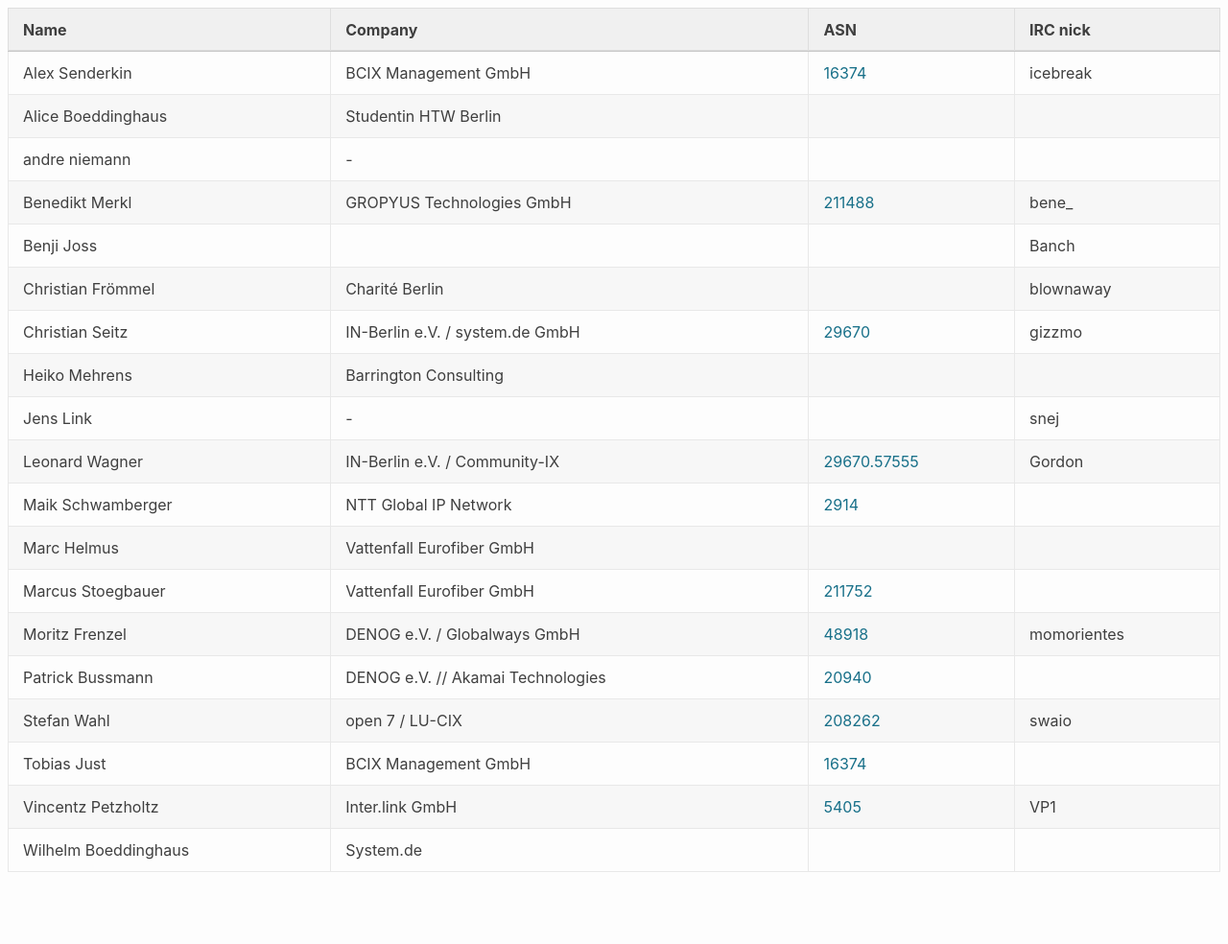
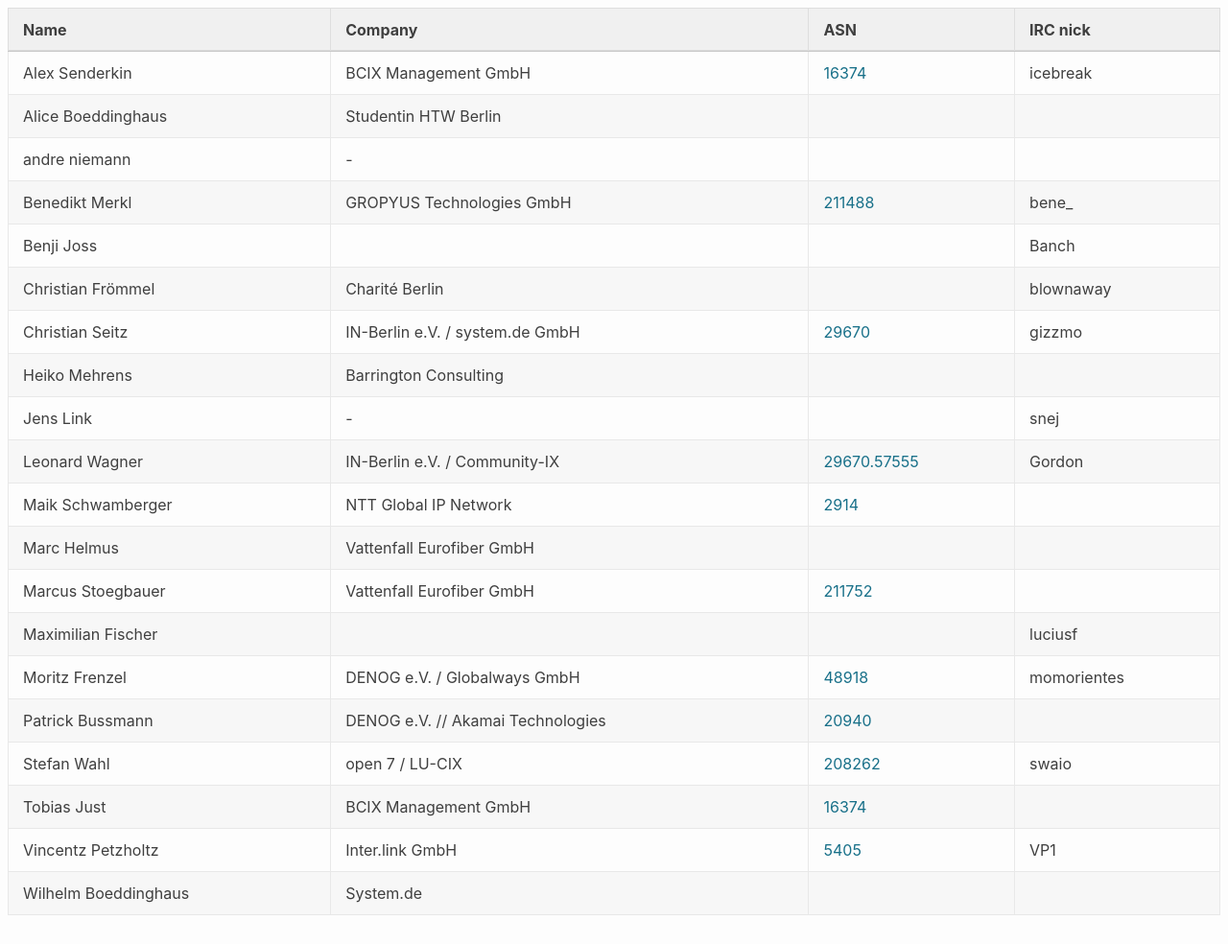
Before and after one commit to denog/pretix-attendeelist, a Jekyll site: the page built from meetup2023_02/index.markdown, in a window 1280 px wide and 984 px high. Shown: the whole window at 96% size. Built offline with Jekyll 4.4.1, drawn with Linux system fonts in a browser that asks for light colours.

Commit message:
Latest data: Thu Mar  9 21:47:47 UTC 2023

```diff
--- a/_data/attendees_denog_meetup_2023_02.json
+++ b/_data/attendees_denog_meetup_2023_02.json
@@ -78,6 +78,12 @@
     "asn": "211752"
   },
   {
+    "name": "Maximilian Fischer",
+    "company": null,
+    "irc": "luciusf",
+    "asn": null
+  },
+  {
     "name": "Moritz Frenzel",
     "company": "DENOG e.V. / Globalways GmbH",
     "irc": "momorientes",
```
